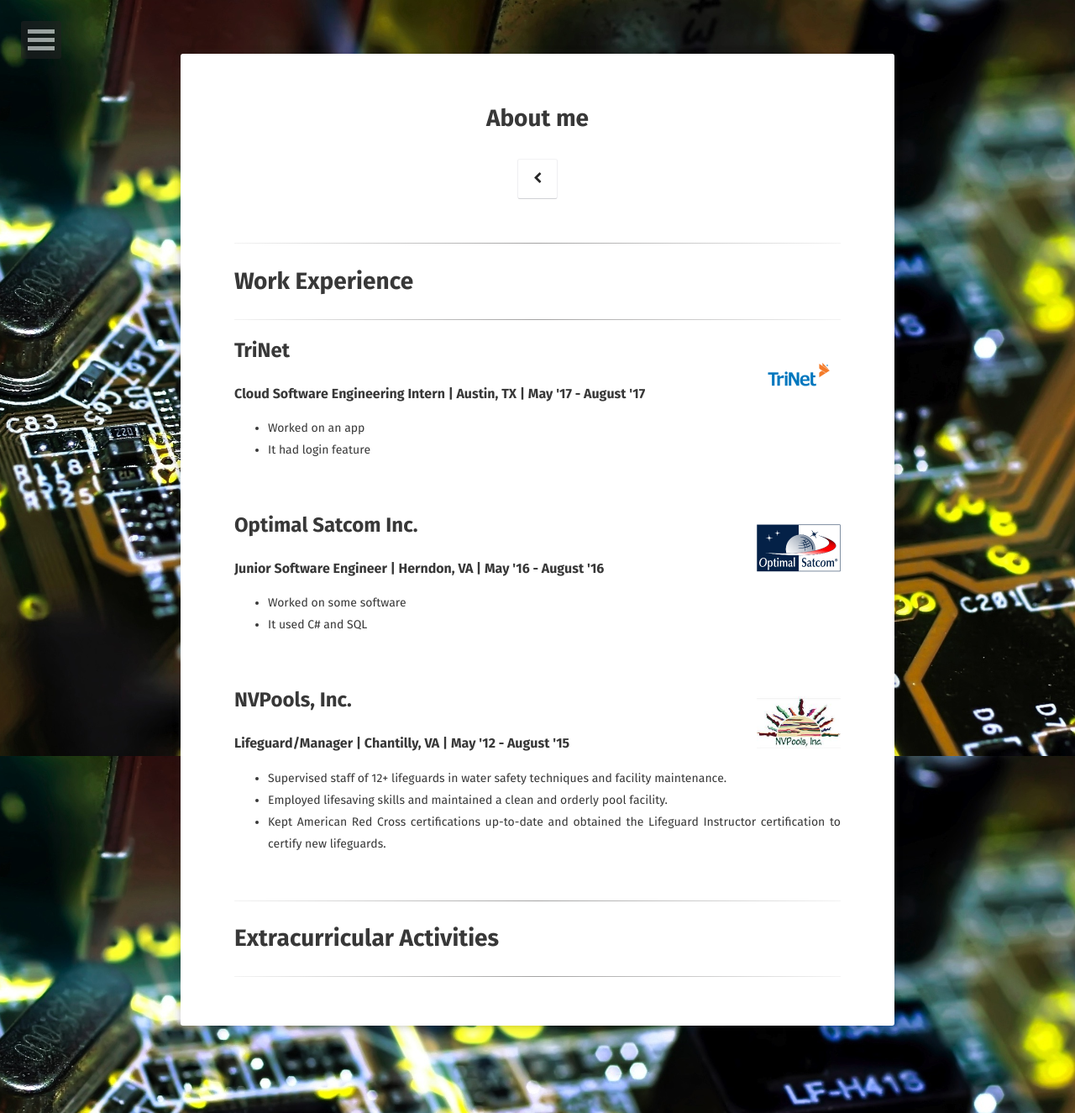
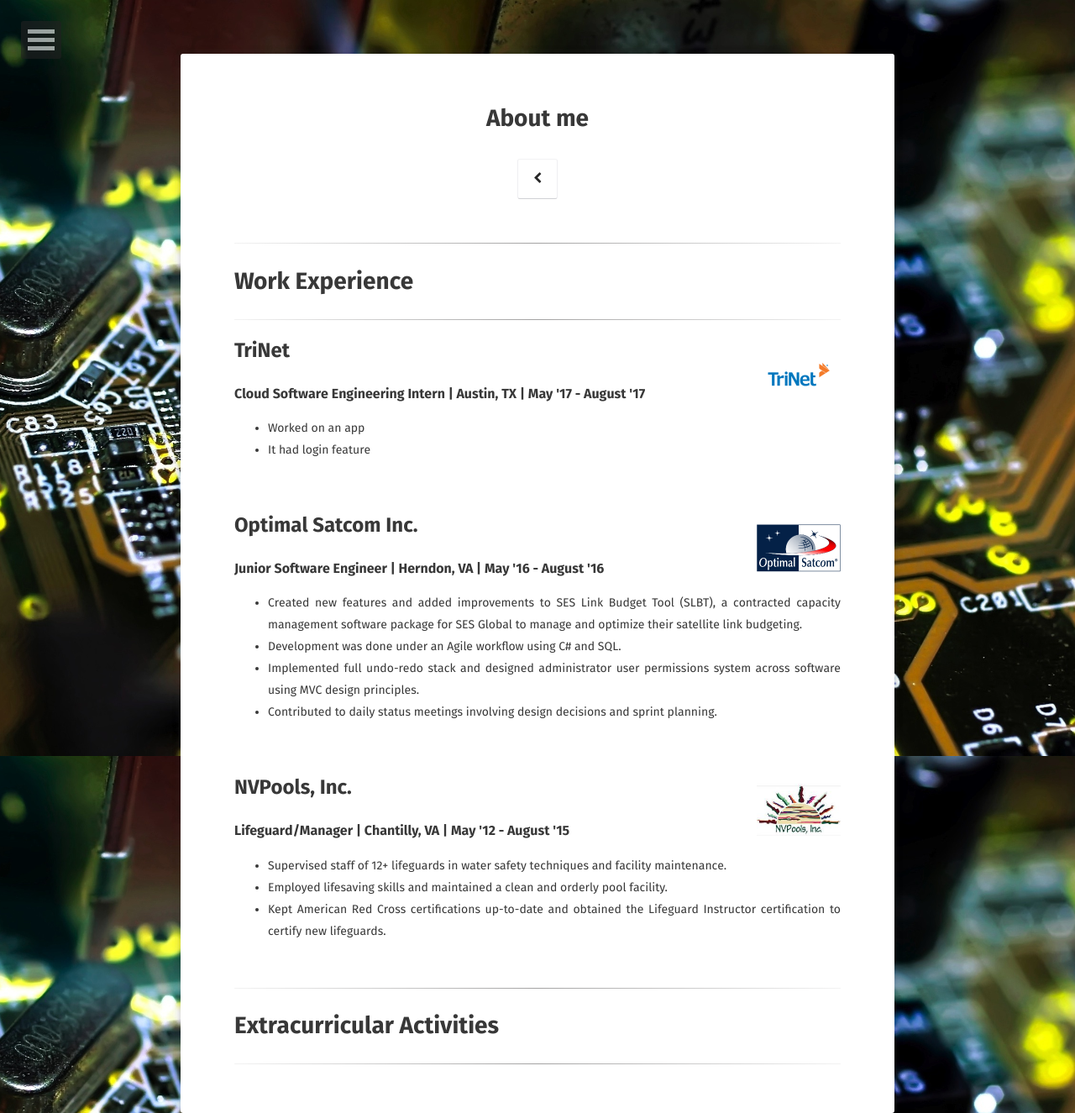
Before and after one commit to tsevans/tsevans.github.io, a Jekyll site: the page built from about/index.md, in a window 1280 px wide. Shown: the whole page at 84% size. Built offline with Jekyll 4.4.1, drawn with Linux system fonts in a browser that asks for light colours; some web fonts are replaced.

Commit message:
Added Optimal Satcom information

```diff
--- a/about/index.md
+++ b/about/index.md
@@ -27,8 +27,10 @@ comments: false
     <b><font size="5">Optimal Satcom Inc.</font></b>
 </p>
 <b><font size="3">Junior Software Engineer  |  Herndon, VA  |  May '16 - August '16</font></b>
-* Worked on some software
-* It used C# and SQL
+* Created new features and added improvements to SES Link Budget Tool (SLBT), a contracted capacity management software package for SES Global to manage and optimize their satellite link budgeting.
+* Development was done under an Agile workflow using C# and SQL.
+* Implemented full undo-redo stack and designed administrator user permissions system across software using MVC design principles.
+* Contributed to daily status meetings involving design decisions and sprint planning.
 
 <br>
 
```
